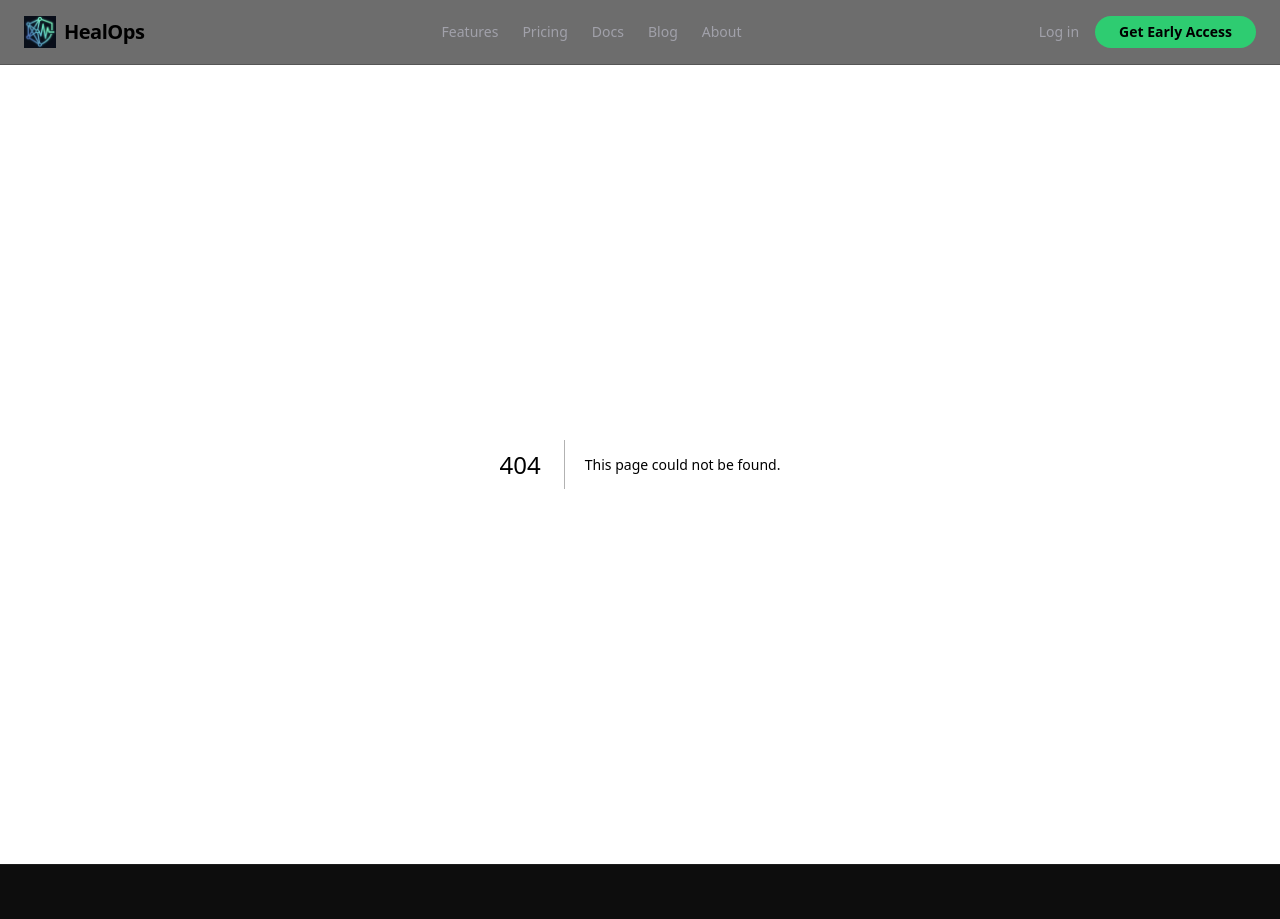
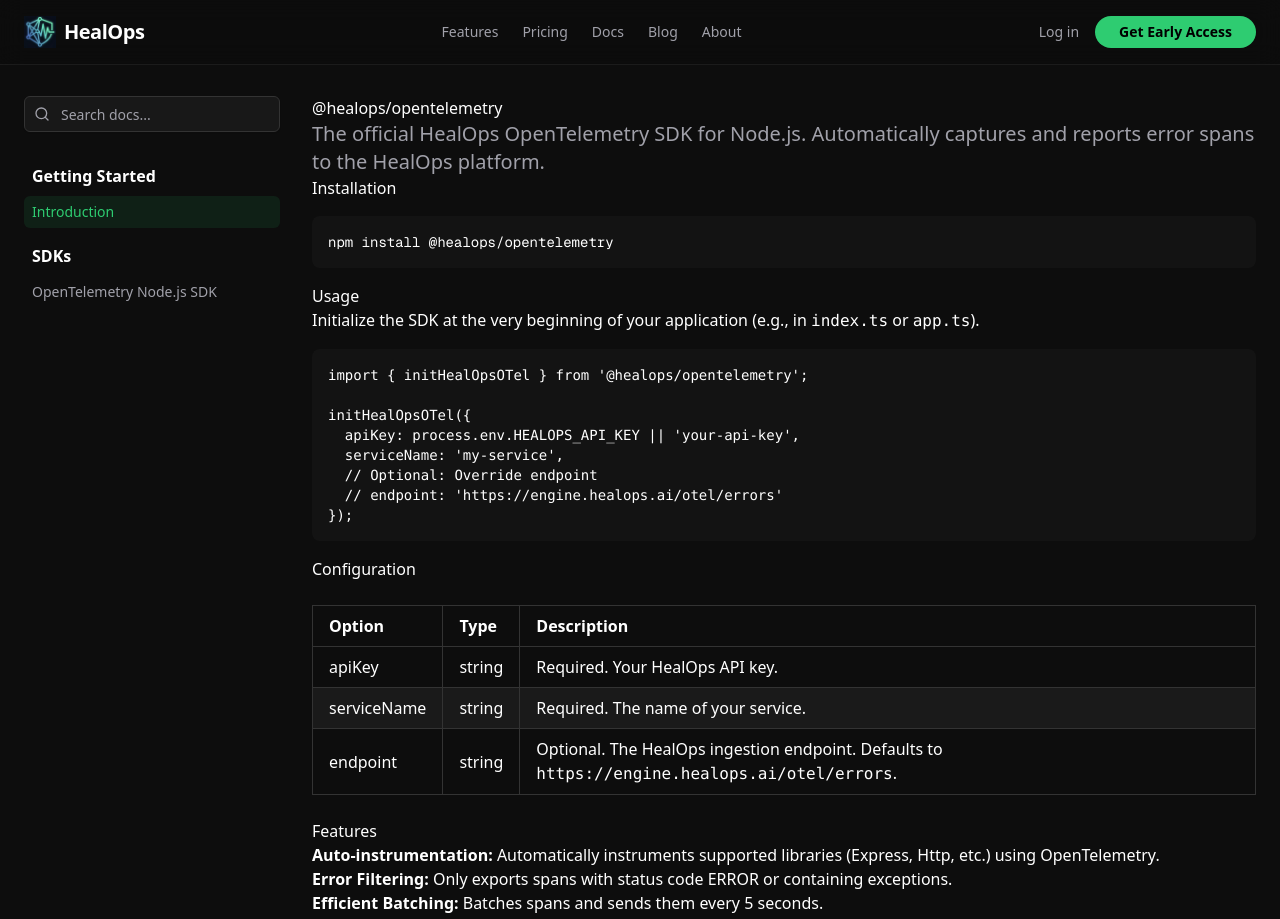
Before and after one commit to sourabhkumawat/healops-website, a Next.js app: page /docs/opentelemetry in a window 1280 px wide. Before the commit this address had no page. Shown: the top 919 px of the page. Built offline with nearby package versions, Linux system fonts and the light colour scheme.

Commit message:
feat: add OpenTelemetry Node.js SDK documentation and update the main docs page and sidebar navigation.

```diff
--- a/app/docs/layout.tsx
+++ b/app/docs/layout.tsx
@@ -20,23 +20,12 @@
               <h4 className="font-semibold mb-2 px-2">Getting Started</h4>
               <nav className="flex flex-col space-y-1">
                 <Link href="/docs" className="block px-2 py-1.5 text-sm font-medium text-primary bg-primary/10 rounded-md">Introduction</Link>
-                <Link href="/docs/installation" className="block px-2 py-1.5 text-sm text-muted-foreground hover:text-foreground hover:bg-muted/50 rounded-md transition-colors">Installation</Link>
-                <Link href="/docs/quickstart" className="block px-2 py-1.5 text-sm text-muted-foreground hover:text-foreground hover:bg-muted/50 rounded-md transition-colors">Quickstart</Link>
               </nav>
             </div>
             <div>
-              <h4 className="font-semibold mb-2 px-2">Core Concepts</h4>
+              <h4 className="font-semibold mb-2 px-2">SDKs</h4>
               <nav className="flex flex-col space-y-1">
-                <Link href="/docs/incidents" className="block px-2 py-1.5 text-sm text-muted-foreground hover:text-foreground hover:bg-muted/50 rounded-md transition-colors">Incidents</Link>
-                <Link href="/docs/alerts" className="block px-2 py-1.5 text-sm text-muted-foreground hover:text-foreground hover:bg-muted/50 rounded-md transition-colors">Alerts</Link>
-                <Link href="/docs/integrations" className="block px-2 py-1.5 text-sm text-muted-foreground hover:text-foreground hover:bg-muted/50 rounded-md transition-colors">Integrations</Link>
-              </nav>
-            </div>
-            <div>
-              <h4 className="font-semibold mb-2 px-2">API Reference</h4>
-              <nav className="flex flex-col space-y-1">
-                <Link href="/docs/api/v1" className="block px-2 py-1.5 text-sm text-muted-foreground hover:text-foreground hover:bg-muted/50 rounded-md transition-colors">REST API</Link>
-                <Link href="/docs/sdk" className="block px-2 py-1.5 text-sm text-muted-foreground hover:text-foreground hover:bg-muted/50 rounded-md transition-colors">SDKs</Link>
+                <Link href="/docs/opentelemetry" className="block px-2 py-1.5 text-sm text-muted-foreground hover:text-foreground hover:bg-muted/50 rounded-md transition-colors">OpenTelemetry Node.js SDK</Link>
               </nav>
             </div>
           </div>
--- /dev/null
+++ b/app/docs/opentelemetry/page.tsx
@@ -0,0 +1,80 @@
+import { FadeIn } from '@/components/animations/fade-in';
+
+export default function OpenTelemetryPage() {
+  return (
+    <FadeIn className="prose prose-invert max-w-none">
+      <h1>@healops/opentelemetry</h1>
+      <p className="lead text-xl text-muted-foreground">
+        The official HealOps OpenTelemetry SDK for Node.js. Automatically captures and reports error spans to the HealOps platform.
+      </p>
+
+      <h2>Installation</h2>
+      <div className="not-prose my-4">
+        <div className="bg-muted/50 rounded-lg p-4 font-mono text-sm">
+          npm install @healops/opentelemetry
+        </div>
+      </div>
+
+      <h2>Usage</h2>
+      <p>Initialize the SDK at the very beginning of your application (e.g., in <code>index.ts</code> or <code>app.ts</code>).</p>
+      <div className="not-prose my-4">
+        <div className="bg-muted/50 rounded-lg p-4 font-mono text-sm overflow-x-auto">
+          <pre>{`import { initHealOpsOTel } from '@healops/opentelemetry';
+
+initHealOpsOTel({
+  apiKey: process.env.HEALOPS_API_KEY || 'your-api-key',
+  serviceName: 'my-service',
+  // Optional: Override endpoint
+  // endpoint: 'https://engine.healops.ai/otel/errors'
+});`}</pre>
+        </div>
+      </div>
+
+      <h2>Configuration</h2>
+      <div className="my-6 w-full overflow-y-auto">
+        <table className="w-full">
+          <thead>
+            <tr className="m-0 border-t p-0 even:bg-muted">
+              <th className="border px-4 py-2 text-left font-bold [&[align=center]]:text-center [&[align=right]]:text-right">Option</th>
+              <th className="border px-4 py-2 text-left font-bold [&[align=center]]:text-center [&[align=right]]:text-right">Type</th>
+              <th className="border px-4 py-2 text-left font-bold [&[align=center]]:text-center [&[align=right]]:text-right">Description</th>
+            </tr>
+          </thead>
+          <tbody>
+            <tr className="m-0 border-t p-0 even:bg-muted">
+              <td className="border px-4 py-2 text-left [&[align=center]]:text-center [&[align=right]]:text-right">apiKey</td>
+              <td className="border px-4 py-2 text-left [&[align=center]]:text-center [&[align=right]]:text-right">string</td>
+              <td className="border px-4 py-2 text-left [&[align=center]]:text-center [&[align=right]]:text-right">Required. Your HealOps API key.</td>
+            </tr>
+            <tr className="m-0 border-t p-0 even:bg-muted">
+              <td className="border px-4 py-2 text-left [&[align=center]]:text-center [&[align=right]]:text-right">serviceName</td>
+              <td className="border px-4 py-2 text-left [&[align=center]]:text-center [&[align=right]]:text-right">string</td>
+              <td className="border px-4 py-2 text-left [&[align=center]]:text-center [&[align=right]]:text-right">Required. The name of your service.</td>
+            </tr>
+            <tr className="m-0 border-t p-0 even:bg-muted">
+              <td className="border px-4 py-2 text-left [&[align=center]]:text-center [&[align=right]]:text-right">endpoint</td>
+              <td className="border px-4 py-2 text-left [&[align=center]]:text-center [&[align=right]]:text-right">string</td>
+              <td className="border px-4 py-2 text-left [&[align=center]]:text-center [&[align=right]]:text-right">Optional. The HealOps ingestion endpoint. Defaults to <code>https://engine.healops.ai/otel/errors</code>.</td>
+            </tr>
+          </tbody>
+        </table>
+      </div>
+
+      <h2>Features</h2>
+      <ul>
+        <li><strong>Auto-instrumentation:</strong> Automatically instruments supported libraries (Express, Http, etc.) using OpenTelemetry.</li>
+        <li><strong>Error Filtering:</strong> Only exports spans with status code ERROR or containing exceptions.</li>
+        <li><strong>Efficient Batching:</strong> Batches spans and sends them every 5 seconds.</li>
+        <li><strong>Retries:</strong> Automatically retries failed exports with exponential backoff.</li>
+      </ul>
+
+      <h2>Troubleshooting</h2>
+      <p>If you don&apos;t see errors in HealOps:</p>
+      <ul>
+        <li>Ensure <code>HEALOPS_API_KEY</code> is correct.</li>
+        <li>Verify your application has internet access to <code>engine.healops.ai</code>.</li>
+        <li>Check console for any &quot;Failed to export spans&quot; messages (only printed if export fails).</li>
+      </ul>
+    </FadeIn>
+  );
+}
--- a/app/docs/page.tsx
+++ b/app/docs/page.tsx
@@ -1,3 +1,4 @@
+import Link from 'next/link';
 import { FadeIn } from '@/components/animations/fade-in';
 
 export default function DocsPage() {
@@ -32,7 +33,7 @@
 
       <h2>Next Steps</h2>
       <p>
-        Ready to get started? Check out our <a href="/docs/quickstart" className="text-primary hover:underline">Quickstart Guide</a> to set up your first project in minutes.
+        Ready to get started? Check out our <Link href="/docs/opentelemetry" className="text-primary hover:underline">OpenTelemetry SDK</Link> to start capturing errors.
       </p>
     </FadeIn>
   );
```
